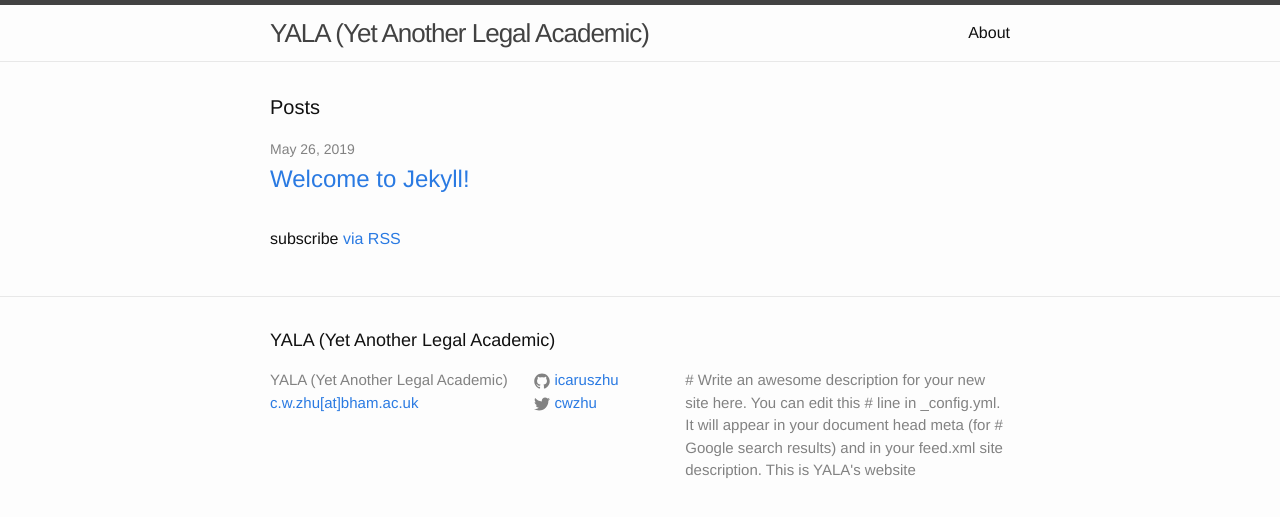
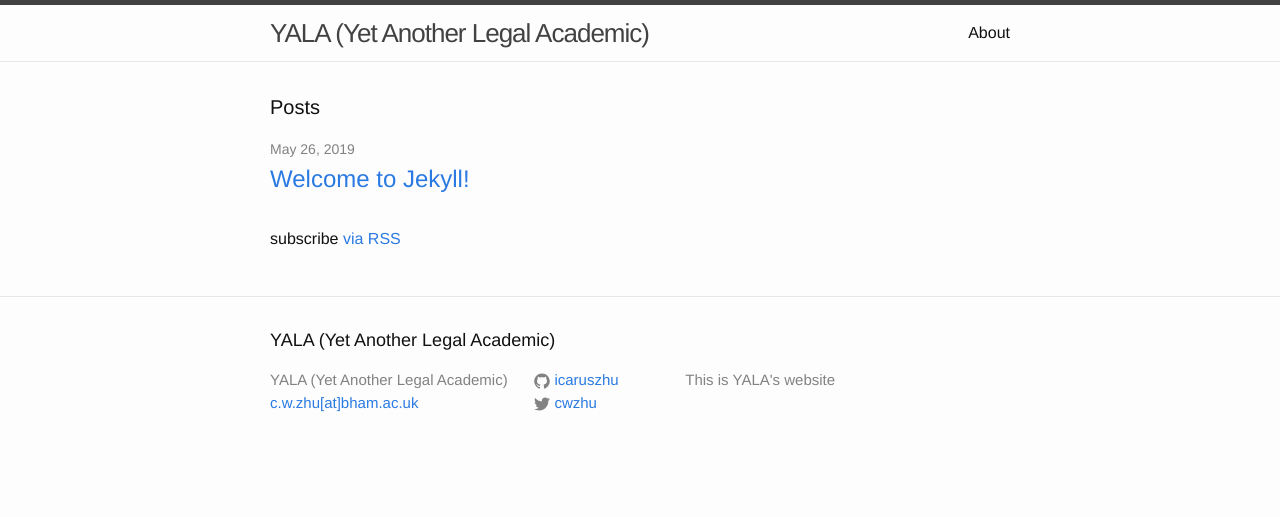
Before and after one commit to icaruszhu/icaruszhu.github.io, a Jekyll site: the page built from index.html, in a window 1280 px wide. Shown: the top 517 px of the page. Built offline with Jekyll 4.4.1, drawn with Linux system fonts in a browser that asks for light colours.

Commit message:
update _config

```diff
--- a/_config.yml
+++ b/_config.yml
@@ -8,11 +8,8 @@
 # Site settings
 title: YALA (Yet Another Legal Academic)
 email: c.w.zhu[at]bham.ac.uk
-description: > # this means to ignore newlines until "baseurl:"
- # Write an awesome description for your new site here. You can edit this
- # line in _config.yml. It will appear in your document head meta (for
- # Google search results) and in your feed.xml site description.
-  This is YALA's website
+description:  This is YALA's website
+  # this means to ignore newlines until "baseurl:" Write an awesome description for your new site here. You can edit this line in _config.yml. It will appear in your document head meta (for Google search results) and in your feed.xml site description.
 
 baseurl: "" # the subpath of your site, e.g. /blog
 url: "http://yourdomain.com" # the base hostname & protocol for your site
```
